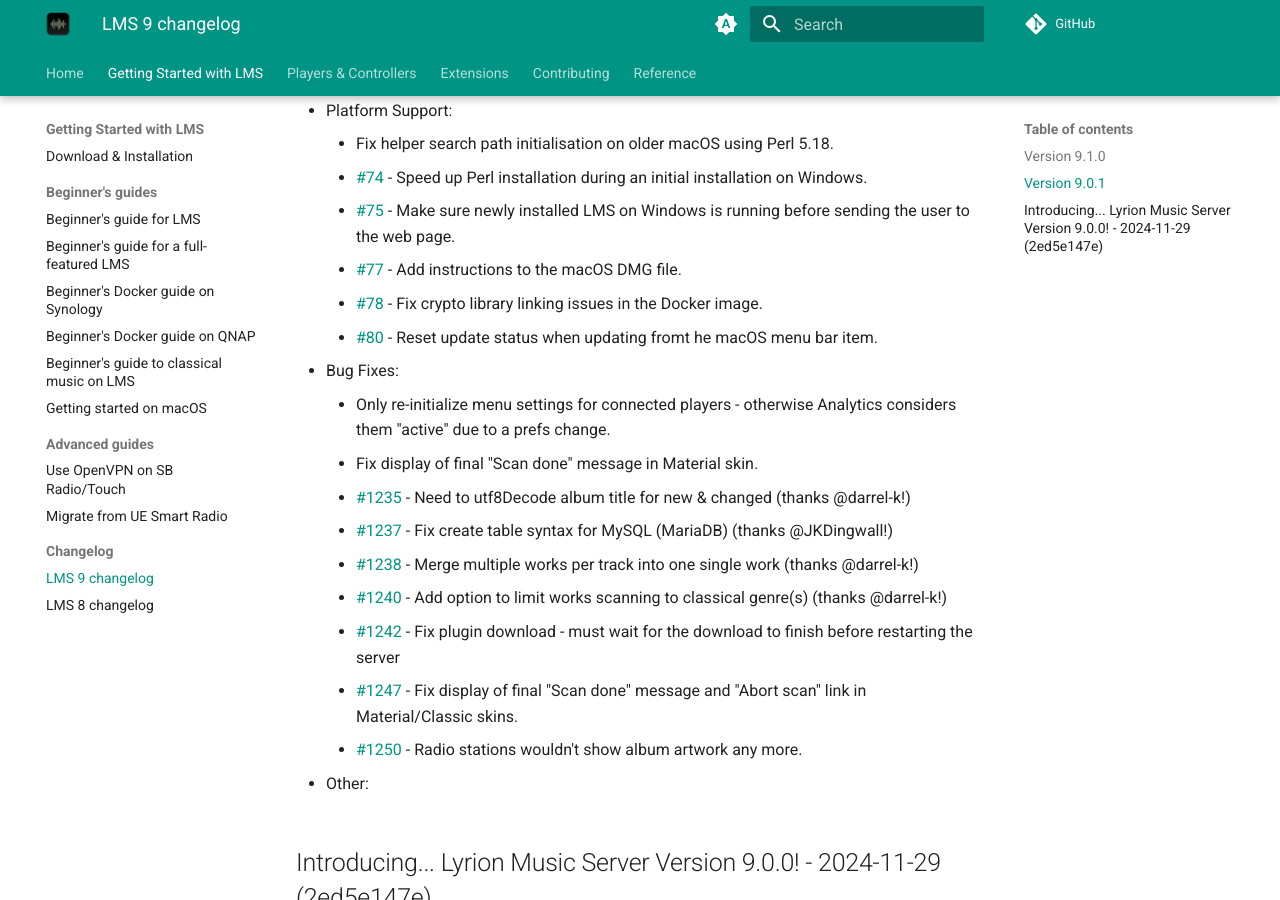
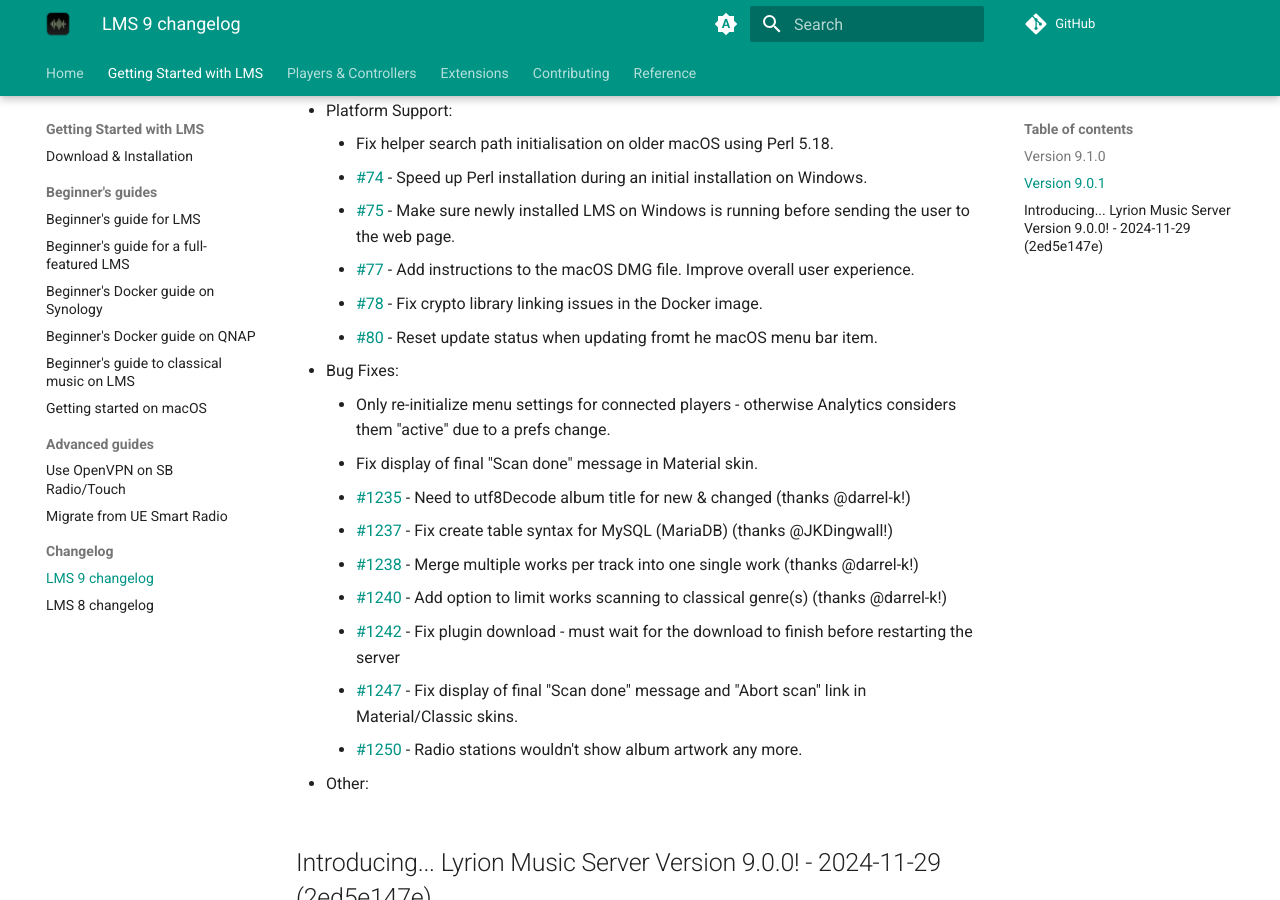
Before and after one commit to LMS-Community/lms-community.github.io, an MkDocs documentation site: the page built from docs/getting-started/changelog-lms9.md, in a window 1280 px wide and 900 px high, scrolled down 816 px. Built offline with MkDocs 1.6.1 and Material for MkDocs 9.7.7, drawn with Linux system fonts in a browser that asks for light colours; a script that is not in the unit is left out; plug-ins that fetch from the network failed and are left out; comment, search, counter and statistics services are not loaded.

```diff
--- a/docs/getting-started/changelog-lms9.md
+++ b/docs/getting-started/changelog-lms9.md
@@ -31,7 +31,7 @@
 	- Fix helper search path initialisation on older macOS using Perl 5.18.
 	- [#74](https://github.com/LMS-Community/slimserver-platforms/issues/74) \- Speed up Perl installation during an initial installation on Windows.
 	- [#75](https://github.com/LMS-Community/slimserver-platforms/issues/75) \- Make sure newly installed LMS on Windows is running before sending the user to the web page.
-	- [#77](https://github.com/LMS-Community/slimserver-platforms/issues/77) \- Add instructions to the macOS DMG file.
+	- [#77](https://github.com/LMS-Community/slimserver-platforms/issues/77) \- Add instructions to the macOS DMG file. Improve overall user experience.
 	- [#78](https://github.com/LMS-Community/slimserver-platforms/issues/78) \- Fix crypto library linking issues in the Docker image.
 	- [#80](https://github.com/LMS-Community/slimserver-platforms/issues/80) \- Reset update status when updating fromt he macOS menu bar item.
 
```
Also changed, not shown: docs/analytics/stats.json (+1 -1 lines).
